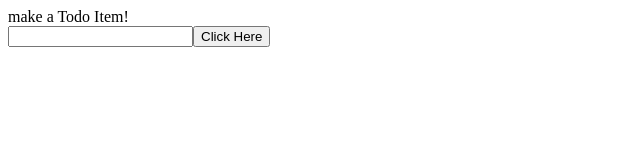
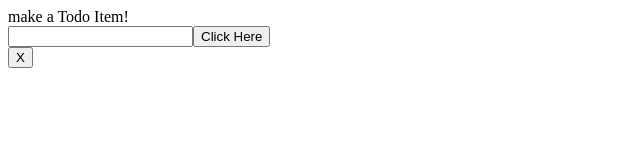
Before and after one commit to dgsousa/pm_board, a React app in the folder packages/client/: page / in a window 1280 px wide. Both pictures are taken after a click on the button "Click Here". Shown: the top 160 px of the page, without its empty margins (0-640 px from the left). Built offline with nearby package versions, Linux system fonts and the light colour scheme; the HTML template or start-up script is replaced by a standard one.

Commit message:
add functionality

```diff
--- a/packages/client/src/App.js
+++ b/packages/client/src/App.js
@@ -2,17 +2,19 @@ import React, { Fragment } from 'react';
 import { connect } from 'react-redux';
 import PropTypes from 'prop-types';
 
+import Todo from './Todo';
 import { addTodo, updateCurrentTodo } from './actionCreators';
 
-function mapStateToProps({ todos }) {
+function mapStateToProps({ todos, currentTodo }) {
   return {
+    currentTodo,
     todos,
   };
 }
 
 export default connect(mapStateToProps)(App);
 
-function App({ dispatch, todos }) {
+function App({ dispatch, todos, currentTodo }) {
   const handleAddTodo = () => {
     dispatch(addTodo());
   };
@@ -20,12 +22,14 @@ function App({ dispatch, todos }) {
   const handleUpdateTodo = (e) => {
     dispatch(updateCurrentTodo(e.target.value));
   };
+
   return (
     <Fragment>
       <div>make a Todo Item!</div>
       <input
         type="text"
         onChange={handleUpdateTodo}
+        value={currentTodo}
       />
       <button
         type="button"
@@ -34,8 +38,12 @@ function App({ dispatch, todos }) {
         { 'Click Here' }
       </button>
       {
-        todos.map(todo => (
-          <div key={todo.id}>{todo.text}</div>
+        todos.map((todo, index) => (
+          <Todo
+            key={todo.id}
+            text={todo.text}
+            index={index}
+          />
         ))
       }
     </Fragment>
@@ -47,4 +55,5 @@ App.propTypes = {
   todos: PropTypes.arrayOf(
     PropTypes.object,
   ).isRequired,
+  currentTodo: PropTypes.string.isRequired,
 };
--- a/packages/client/src/Index.js
+++ b/packages/client/src/Index.js
@@ -1,39 +1,16 @@
 import React from 'react';
 import ReactDOM from 'react-dom';
+import { Provider } from 'react-redux';
 import { createStore } from 'redux';
 
 import App from './App';
+import { reducer, initialState } from './reducer';
 
-const initialState = {
-  currentTodo: '',
-  todos: [],
-};
-
-const store = createStore(firstReducer, initialState);
+const store = createStore(reducer, initialState);
 
 ReactDOM.render(
-  <App store={store} />,
+  <Provider store={store}>
+    <App store={store} />
+  </Provider>,
   document.getElementById('app'),
 );
-
-
-function firstReducer(state, action) {
-  const { todos, currentTodo } = state;
-  switch (action.type) {
-    case 'ADD_TODO':
-      return {
-        ...state,
-        todos: [
-          ...todos,
-          {
-            text: currentTodo,
-            id: Math.random(),
-          },
-        ],
-      };
-    case 'UPDATE_TODO':
-      return { ...state, currentTodo: action.todo };
-    default:
-      return state;
-  }
-}
--- /dev/null
+++ b/packages/client/src/Todo.js
@@ -0,0 +1,31 @@
+import React from 'react';
+import { connect } from 'react-redux';
+import PropTypes from 'prop-types';
+
+import { deleteTodo } from './actionCreators';
+
+export default connect()(Todo);
+
+function Todo({ dispatch, text, index }) {
+  const handleDeleteTodo = () => {
+    dispatch(deleteTodo(index));
+  };
+
+  return (
+    <div>
+      <span>{ text }</span>
+      <button
+        type="button"
+        onClick={handleDeleteTodo}
+      >
+        {'X'}
+      </button>
+    </div>
+  );
+}
+
+Todo.propTypes = {
+  dispatch: PropTypes.func.isRequired,
+  text: PropTypes.string.isRequired,
+  index: PropTypes.number.isRequired,
+};
--- a/packages/client/src/actionCreators.js
+++ b/packages/client/src/actionCreators.js
@@ -7,3 +7,8 @@ export const updateCurrentTodo = val => ({
   type: 'UPDATE_TODO',
   todo: val,
 });
+
+export const deleteTodo = index => ({
+  type: 'DELETE_TODO',
+  index,
+});
--- /dev/null
+++ b/packages/client/src/reducer.js
@@ -0,0 +1,45 @@
+export const initialState = {
+  currentTodo: '',
+  todos: [],
+};
+
+export function reducer(state, action) {
+  switch (action.type) {
+    case 'ADD_TODO':
+      return addTodo(state);
+    case 'UPDATE_TODO':
+      return updateTodo(state, action);
+    case 'DELETE_TODO':
+      return deleteTodo(state, action);
+    default:
+      return state;
+  }
+}
+
+function addTodo(state) {
+  return {
+    ...state,
+    currentTodo: '',
+    todos: [
+      ...state.todos,
+      {
+        text: state.currentTodo,
+        id: Math.random(),
+      },
+    ],
+  };
+}
+
+function updateTodo(state, action) {
+  return {
+    ...state,
+    currentTodo: action.todo,
+  };
+}
+
+function deleteTodo(state, action) {
+  return {
+    ...state,
+    todos: state.todos.filter((todo, index) => index !== action.index),
+  };
+}
```
Also changed, not shown: packages/client/TODO.txt.
